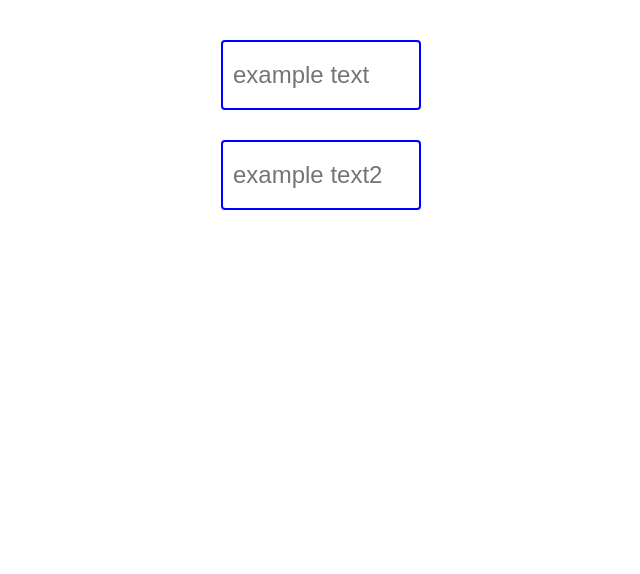
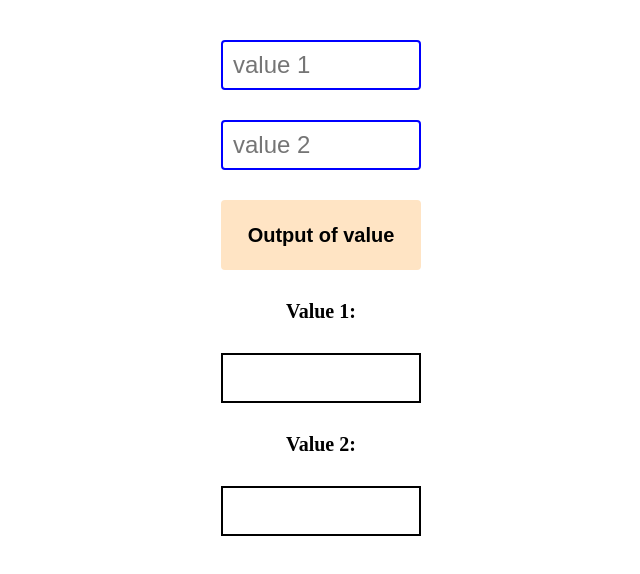
Before and after one commit to katerinaonix8585/Typescript_37_fp, a React (Create React App) app: page / in a window 1280 px wide. Shown: the top 574 px of the page, without its empty margins (319-959 px from the left). Built offline with nearby package versions, Linux system fonts and the light colour scheme.

Commit message:
add Homework09

```diff
--- a/src/App.tsx
+++ b/src/App.tsx
@@ -5,11 +5,12 @@ import GlobalStyles from 'styles/GlobalStyles';
 // import Lesson06 from 'lessons/Lesson06/Lesson06';
 // import Lesson07 from 'lessons/Lesson07/Lesson07';
 // import Lesson08 from 'lessons/Lesson08/Lesson08';
-import Lesson09 from 'lessons/Lesson09/Lesson09';
+// import Lesson09 from 'lessons/Lesson09/Lesson09';
 
 //Homeworks
 // import Homework07 from 'homeworks/Homework07/Homework07';
 // import Homework08 from 'homeworks/Homework08/Homework08';
+import Homework09 from 'homeworks/Homework09/Homework09';
 
 //Consultation
 
@@ -22,7 +23,8 @@ function App() {
        {/* <Homework07 /> */}
        {/* <Lesson08 /> */}
       {/* <Homework08 /> */}
-      <Lesson09 />
+      {/* <Lesson09 /> */}
+      <Homework09 />
     </>
     );
 }
--- /dev/null
+++ b/src/homeworks/Homework09/Homework09.tsx
@@ -0,0 +1,36 @@
+import { Homework09Wrapper, InputComponent, ButtonComponent, LabelComponent, TextComponent } from "./styles";
+import { ChangeEvent, useState } from "react";
+
+function Homework09 (){
+    const [inputValue, setInputValue] = useState<string>('');
+    const [inputValue2, setInputValue2] = useState<string>('');
+    const [outputValue1, setOutputValue1] = useState<string>('');
+    const [outputValue2, setOutputValue2] = useState<string>('');
+
+    const OnChangeInput = (event:ChangeEvent<HTMLInputElement>) => {
+      setInputValue(event.target.value)
+    }
+
+    const OnChangeInput2 = (event:ChangeEvent<HTMLInputElement>) => {
+      setInputValue2(event.target.value)
+    }
+
+    const handleButtonClick = () => {
+      setOutputValue1(inputValue);
+      setOutputValue2(inputValue2);
+    }
+
+    return (
+        <Homework09Wrapper>
+            <InputComponent name="value_1" placeholder="value 1" value={inputValue} onChange={OnChangeInput} />
+            <InputComponent name="value_2" placeholder="value 2" value={inputValue2} onChange={OnChangeInput2} />
+            <ButtonComponent name="Output of value" onClick={handleButtonClick}>Output of value</ButtonComponent>
+            <LabelComponent>Value 1:</LabelComponent>
+            <TextComponent>{outputValue1}</TextComponent>
+            <LabelComponent>Value 2:</LabelComponent>
+            <TextComponent>{outputValue2}</TextComponent>
+        </Homework09Wrapper>
+    );
+}
+
+export default Homework09;
--- /dev/null
+++ b/src/homeworks/Homework09/styles.ts
@@ -0,0 +1,50 @@
+import styled from "@emotion/styled";
+
+export const Homework09Wrapper = styled.div`
+  display: flex;
+  flex-direction: column;
+  flex: 1;
+  align-items: center;
+  gap: 30px;
+  padding: 40px;
+`;
+
+export const InputComponent = styled.input`
+  width: 200px;
+  height: 50px;
+  border: 2px solid blue;
+  padding: 10px;
+  font-size: 24px;
+  border-radius: 4px;
+`;
+
+export const LabelComponent = styled.label`
+  font-size: 20px;
+  font-weight: bold;
+`;
+
+export const TextComponent = styled.label`
+  display: flex;
+  flex-direction: column;
+  justify-content: center;
+  padding: 10px;
+  width: 200px;
+  height: 50px;
+  font-size: 24px;
+  color: green;
+  border:  2px black solid;
+`;
+
+export const ButtonComponent = styled.button`
+   width: 200px;
+   height: 70px;
+   outline: none;
+   border: none;
+   border-radius: 4px;
+   padding: 20px;
+   background-color: bisque;
+   color: black;
+   font-size: 20px;
+   font-weight: bold;
+   cursor: pointer;
+`;
```
